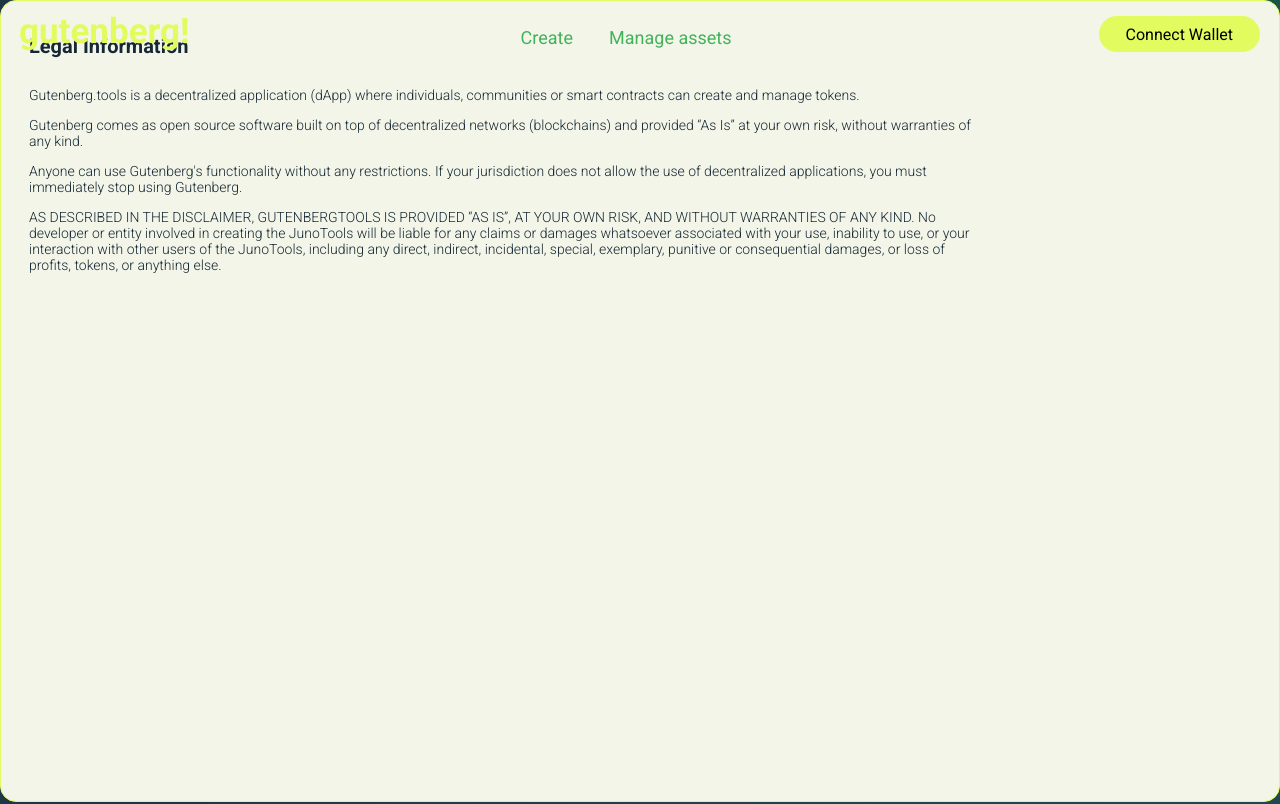
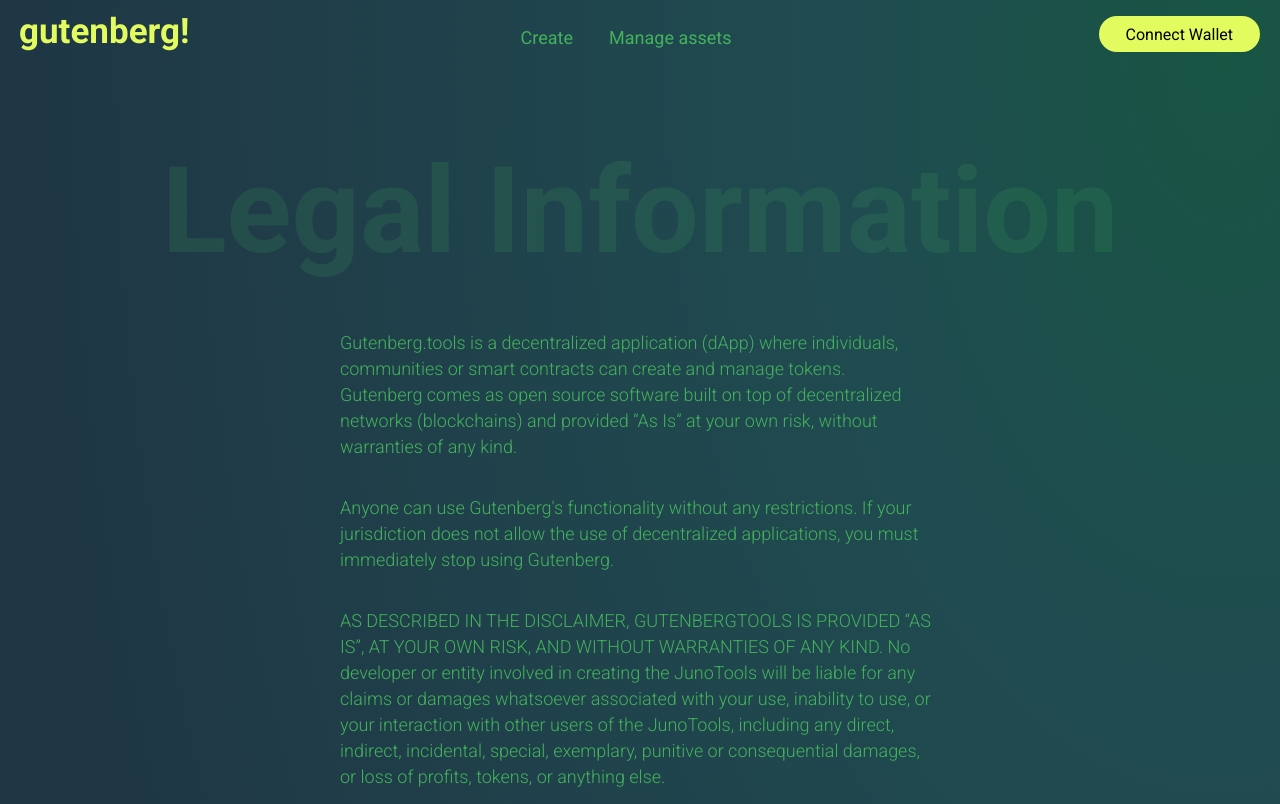
Before and after one commit to diekuche/gutenberg, a React (Create React App) app: page /legalinfo in a window 1280 px wide. Shown: the top 804 px of the page. Built offline with nearby package versions, Linux system fonts and the light colour scheme.

Commit message:
legalPage1

```diff
--- a/src/App.tsx
+++ b/src/App.tsx
@@ -3,7 +3,7 @@ import "./App.css";
 import { Window as KeplrWindow } from "@keplr-wallet/types";
 import MainPage from "./components/MainPage/MainPage";
 import Footer from "./components/Footer/Footer";
-import LegalInform from "./components/LegalInformation/LegalInform";
+import LegalPage from "./components/LegalPage/LegalPage";
 import { BrowserRouter as Router, Routes, Route } from "react-router-dom";
 import { configKeplr, CYBER } from "./utils/config";
 import { ToastContainer } from "react-toastify";
@@ -35,7 +35,7 @@ function App() {
           <HeaderSpoiler />
           <Routes>
             <Route path="/" element={<Main />}></Route>
-            <Route path="/legalinfo" element={<LegalInform />}></Route>
+            <Route path="/legalinfo" element={<LegalPage />}></Route>
             <Route path="/old" element={<MainPage />}></Route>
           </Routes>
           <Footer />
--- /dev/null
+++ b/src/components/LegalPage/LegalPage.module.css
@@ -0,0 +1,38 @@
+.headlegal {
+  height: 100vh;
+  display: flex;
+  flex-direction: column;
+  margin-top: 200px;
+  align-items: center;
+}
+
+.legalInformation {
+  display: flex;
+  justify-content: center;
+  font-style: normal;
+  font-weight: 700;
+  font-size: 120px;
+  line-height: 23px;
+  color: rgba(67, 178, 91, 0.15);
+}
+
+.content {
+  display: flex;
+  flex-direction: column;
+  justify-content: center;
+  font-family: "Roboto";
+  font-style: light;
+  font-weight: 300;
+  font-size: 18px;
+  line-height: 26px;
+  color: #43b25b;
+  width: 600px;
+  height: 503px;
+  margin-top: 85px;
+}
+.contentSec {
+  margin-bottom: 35px;
+}
+.contentThi {
+  margin-bottom: 35px;
+}
--- /dev/null
+++ b/src/components/LegalPage/LegalPage.tsx
@@ -0,0 +1,33 @@
+import React from "react";
+import styles from "../LegalPage/LegalPage.module.css";
+
+const Legal = () => {
+  return (
+    <div className={styles.headlegal}>
+      <div className={styles.legalInformation}>Legal Information</div>
+      <div className={styles.content}>
+        Gutenberg.tools is a decentralized application (dApp) where individuals,
+        communities or smart contracts can create and manage tokens.
+        <div className={styles.contentSec}>
+          Gutenberg comes as open source software built on top of decentralized
+          networks (blockchains) and provided “As Is” at your own risk, without
+          warranties of any kind.
+        </div>
+        <div className={styles.contentThi}>
+          Anyone can use Gutenberg's functionality without any restrictions. If
+          your jurisdiction does not allow the use of decentralized
+          applications, you must immediately stop using Gutenberg.
+        </div>
+        AS DESCRIBED IN THE DISCLAIMER, GUTENBERGTOOLS IS PROVIDED “AS IS”, AT
+        YOUR OWN RISK, AND WITHOUT WARRANTIES OF ANY KIND. No developer or
+        entity involved in creating the JunoTools will be liable for any claims
+        or damages whatsoever associated with your use, inability to use, or
+        your interaction with other users of the JunoTools, including any
+        direct, indirect, incidental, special, exemplary, punitive or
+        consequential damages, or loss of profits, tokens, or anything else.
+      </div>
+    </div>
+  );
+};
+
+export default Legal;
```
